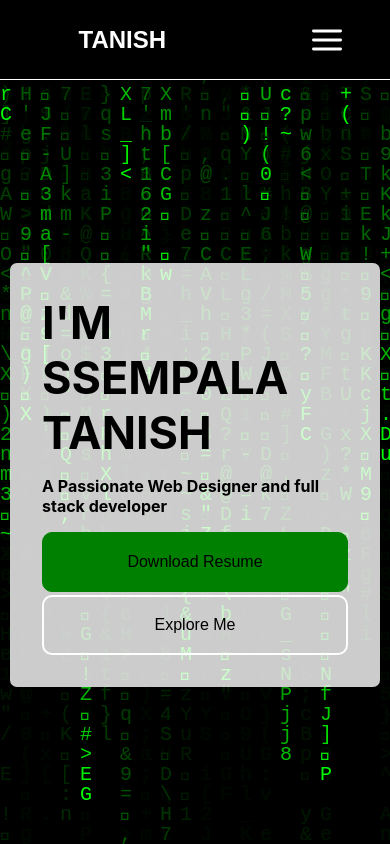
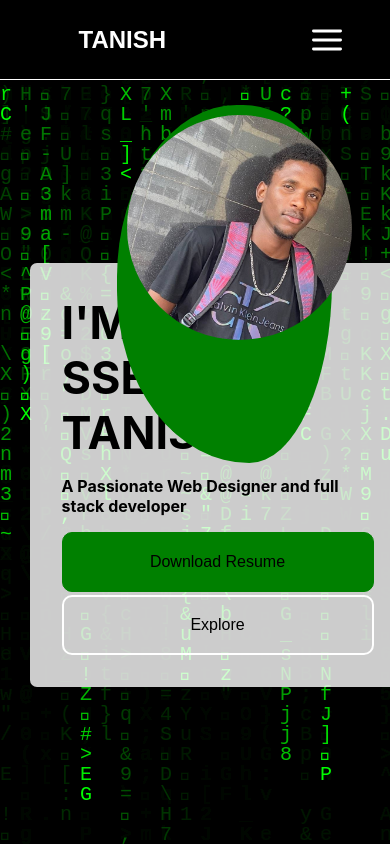
Before and after one commit to sempala2/Portfolio-new, a plain HTML site: page index.html in a window 390 px wide. Drawn offline with Linux system fonts and the light colour scheme.

Commit message:
improvement

```diff
--- a/css/style.css
+++ b/css/style.css
@@ -178,7 +178,7 @@ input{
     height:80px;
     line-height: 80px;
     margin: 0;
-    transition: ease 1s;
+    transition: ease .5s;
     padding: 0;
     text-align: center;
     float: left;
@@ -251,21 +251,48 @@ nav ul button:hover{
 .root{
     z-index: 1;
     margin-top: 80px;
+    flex-wrap: wrap;
     width: 100%;
+}
+.face{
+    height: 40%;
+    width: 20%;
+    border-radius: 58% 43% 40% 64% / 50% 30% 53% 50%;
+    z-index: 3;
+    word-wrap: normal;
+    font-weight: bolder;
+    font-family: -apple-system, BlinkMacSystemFont, 'Segoe UI', Roboto, Oxygen, Ubuntu, Cantarell, 'Open Sans', 'Helvetica Neue', sans-serif;
+    transition: ease .5s;
+    position: absolute;
+    background-color: green;
+    padding: 10px;
+    transition:ease .5s;
+    top: 30%;
+    color: black;
+    right: 5%;
+    align-self: center;
+}
+.face img{
+    width: calc(10px + 100%);
+    height: auto;
+    position: absolute;
+    border-radius: 50%;
+    z-index: 999;
 }
 .me{
     word-wrap: normal;
     font-weight: bolder;
     font-family: -apple-system, BlinkMacSystemFont, 'Segoe UI', Roboto, Oxygen, Ubuntu, Cantarell, 'Open Sans', 'Helvetica Neue', sans-serif;
-    transition: ease 1s;
+    transition: ease .5s;
     position: absolute;
     background-color: rgba(255, 255, 255, 0.8);
     padding: 2rem;
     border-radius: 7px;
-    transition:ease 1s;
+    width: 40%;
+    transition:ease .5s;
     top: 30%;
     color: black;
-    left: 20%;
+    left: 5%;
     align-self: center;
 }
 .me:hover{
@@ -341,7 +368,7 @@ nav ul button:hover{
 }
 .contact-me:hover img{
     width: 45px;
-    transition: ease-in 1s;
+    transition: ease-in .5s;
     cursor: pointer;
 }
 .o-html{
@@ -430,11 +457,10 @@ textarea:hover{
     align-items: center;
 }
 .profile1{
-    border: dashed 5px rgb(2, 68, 2);
     border-radius: 50%;
-    box-shadow: 1px 1px 20px rgb(55, 99, 68);
-    width: fit-content;
-    animation: float 5s infinite ease;
+    border-radius: 58% 43% 40% 64% / 50% 30% 53% 50%;
+    background-color: #2A6137;
+    width: calc(fit-content +50px) ;
     height: fit-content;
 }
 @keyframes float {
@@ -498,7 +524,7 @@ textarea:hover{
     }
 }
 .s-li{
-    border: 1px dashed;
+    border: 1px solid;
     width: 100px;
     height: 100px;
     border-radius: 50%;
@@ -510,6 +536,7 @@ textarea:hover{
 }
 
 @media (max-width:900px) {
+
     .services{
         width: 100%;
         flex-direction: column;
@@ -519,10 +546,11 @@ textarea:hover{
         position: absolute;
         top: 70px;
         background: rgb(0, 0, 0);
+        height: 100vh;
         width: 100%;
         opacity: 0.85;
         left: -100%;
-        transition:ease 1s;
+        transition:ease .5s;
         margin: 0;
     }
     .logo{
@@ -530,12 +558,19 @@ textarea:hover{
     }
     .me{
         word-wrap: break-word;
-        transition: ease 1s;
+        transition: ease .5s;
         position: absolute;
         top: 30%;
-        left: 0;
+        left: 5%;
+        width: 80%;
         margin: 10px;
         align-self: center;
+    }
+    .face{
+        margin-top: 80px;
+        top: 3%;
+        right: 15%;
+        width: 50%;
     }
     .dwnbtn{
         width: 100%;
--- a/index.html
+++ b/index.html
@@ -24,8 +24,8 @@
                 <a href="index.html"><li>Home</li></a>
                 <a href="about.html"><li>About Me</li></a>
                 <a href="projects.html"><li>Projects</li></a>
-                <a href="contact.html"><li>Contact Us</li></a>
-                <button><a href="contact.html" style="text-decoration: none; color: white;"> Hire Us!</a></button>
+                <a href="contact.html"><li>Contact Me</li></a>
+                <button><a href="contact.html" style="text-decoration: none; color: white;"> HIRE ME!</a></button>
             </ul>
         </nav>
       <img id="menu" class="menu" src="img/menu.svg" height="30px" width="30px" alt="">
@@ -36,7 +36,10 @@
                 <h1 style="font-size: 45px; margin: 0; padding: 0;">I'M SSEMPALA TANISH</h1>
                 <p><strong>A Passionate Web Designer and full stack developer</strong></p>
                 <a href=""><button class="dwnbtn">Download Resume</button></a>
-                <a href="about.html" ><button class="exbtn"> Explore Me</button></a>
+                <a href="about.html" ><button class="exbtn"> Explore</button></a>
+            </div>
+            <div class="face">
+            <img src="/img/me.jpg" alt="">
             </div>
         </div>
 
```
Also changed, not shown: about.html (+3 -3 lines), contact.html (+4 -4 lines), projects.html (+2 -2 lines), img/me.jpg (added), img/multiplatform.jpg (added), img/web_dev.png (added).
